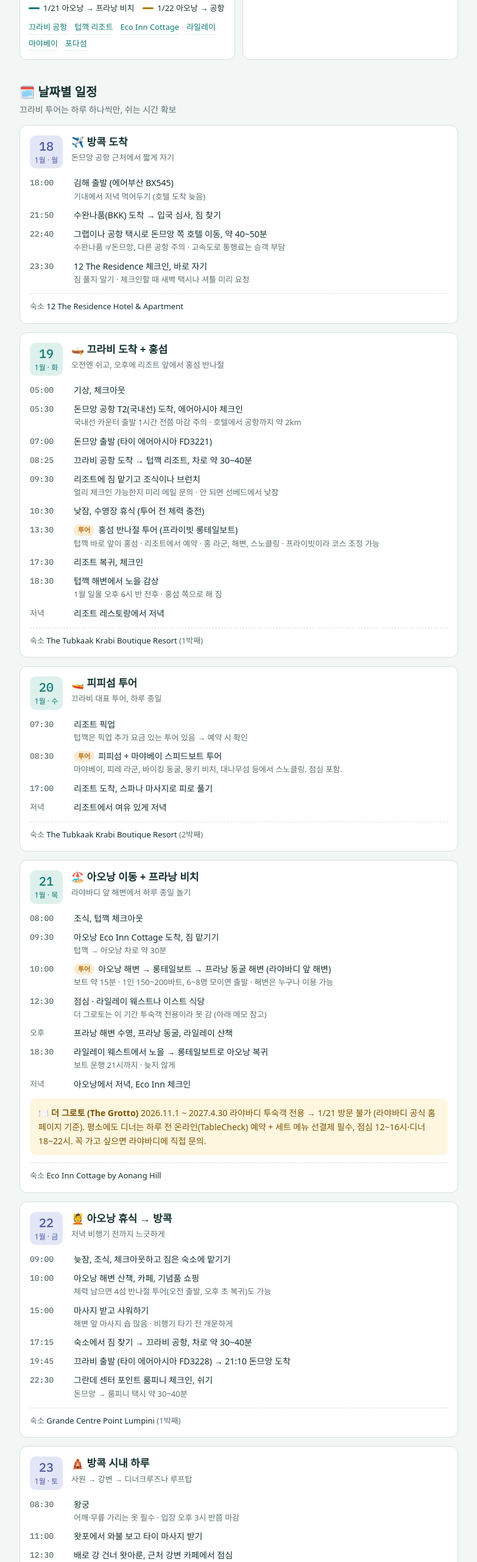
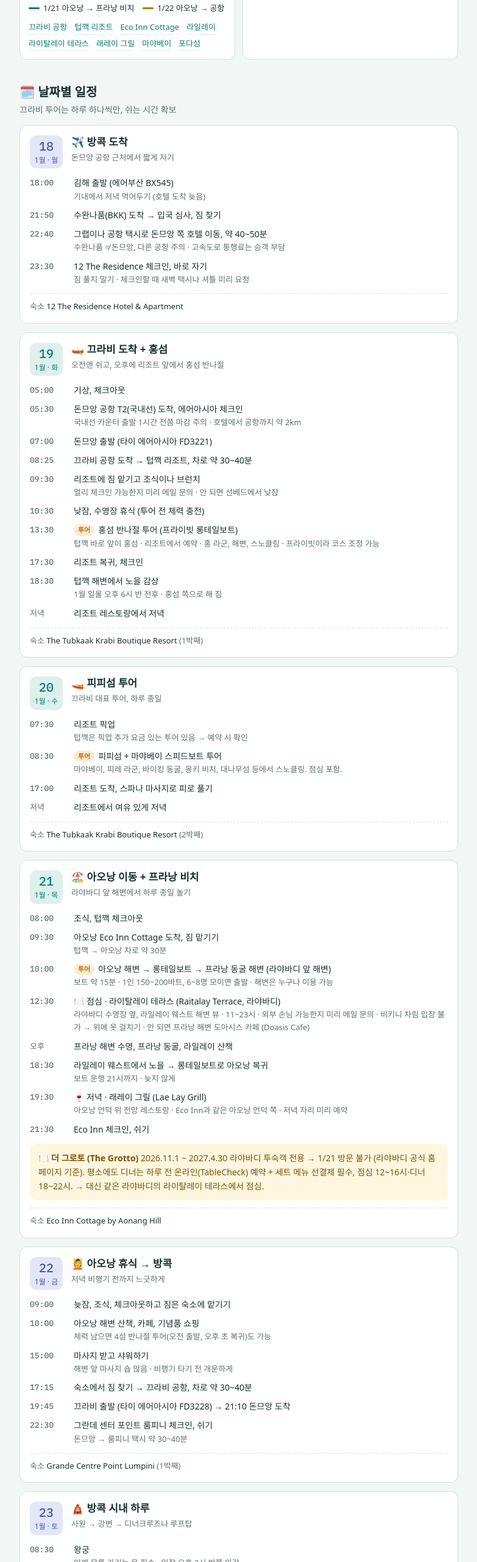
Before and after one commit to kjuyeong32-ops/krabi, a plain HTML site: page index.html in a window 1280 px wide. Shown: the part 2371-4932 px from the top of the page at 61% size, without its empty margins (248-1031 px from the left). Drawn offline with Linux system fonts and the light colour scheme; a web font is replaced by a local one.

Commit message:
Add Raitalay Terrace lunch and Lae Lay Grill dinner on 1/21
Co-Authored-By: Claude Opus 5.5 <noreply@anthropic.com>

```diff
--- a/index.html
+++ b/index.html
@@ -328,6 +328,8 @@ footer{font-size:12px;color:var(--muted)}
         <a href="https://www.google.com/maps/search/?api=1&amp;query=The+Tubkaak+Krabi+Boutique+Resort" target="_blank" rel="noopener">텁깩 리조트</a>
         <a href="https://www.google.com/maps/search/?api=1&amp;query=Eco+Inn+Cottage+by+Aonang+Hill" target="_blank" rel="noopener">Eco Inn Cottage</a>
         <a href="https://www.google.com/maps/search/?api=1&amp;query=Railay+Beach+Krabi" target="_blank" rel="noopener">라일레이</a>
+        <a href="https://www.google.com/maps/search/?api=1&amp;query=Raitalay+Terrace+Rayavadee" target="_blank" rel="noopener">라이탈레이 테라스</a>
+        <a href="https://www.google.com/maps/search/?api=1&amp;query=Lae+Lay+Grill+Ao+Nang" target="_blank" rel="noopener">래레이 그릴</a>
         <a href="https://www.google.com/maps/search/?api=1&amp;query=Maya+Bay+Phi+Phi" target="_blank" rel="noopener">마야베이</a>
         <a href="https://www.google.com/maps/search/?api=1&amp;query=Poda+Island+Krabi" target="_blank" rel="noopener">포다섬</a>
       </div>
@@ -447,12 +449,13 @@ footer{font-size:12px;color:var(--muted)}
         <li><span class="t">08:00</span><span class="x">조식, 텁깩 체크아웃</span></li>
         <li><span class="t">09:30</span><span class="x">아오낭 Eco Inn Cottage 도착, 짐 맡기기<span class="note">텁깩 → 아오낭 차로 약 30분</span></span></li>
         <li class="hl"><span class="t">10:00</span><span class="x">아오낭 해변 → 롱테일보트 → 프라낭 동굴 해변 (라야바디 앞 해변)<span class="note">보트 약 15분 · 1인 150~200바트, 6~8명 모이면 출발 · 해변은 누구나 이용 가능</span></span></li>
-        <li><span class="t">12:30</span><span class="x">점심 · 라일레이 웨스트나 이스트 식당<span class="note">더 그로토는 이 기간 투숙객 전용이라 못 감 (아래 메모 참고)</span></span></li>
+        <li><span class="t">12:30</span><span class="x">🍽️ 점심 · 라이탈레이 테라스 (Raitalay Terrace, 라야바디)<span class="note">라야바디 수영장 옆, 라일레이 웨스트 해변 뷰 · 11~23시 · 외부 손님 가능한지 미리 메일 문의 · 비키니 차림 입장 불가 → 위에 옷 걸치기 · 안 되면 프라낭 해변 도아시스 카페 (Doasis Cafe)</span></span></li>
         <li><span class="t">오후</span><span class="x">프라낭 해변 수영, 프라낭 동굴, 라일레이 산책</span></li>
         <li><span class="t">18:30</span><span class="x">라일레이 웨스트에서 노을 → 롱테일보트로 아오낭 복귀<span class="note">보트 운행 21시까지 · 늦지 않게</span></span></li>
-        <li><span class="t">저녁</span><span class="x">아오낭에서 저녁, Eco Inn 체크인</span></li>
+        <li><span class="t">19:30</span><span class="x">🍷 저녁 · 래레이 그릴 (Lae Lay Grill)<span class="note">아오낭 언덕 위 전망 레스토랑 · Eco Inn과 같은 아오낭 언덕 쪽 · 저녁 자리 미리 예약</span></span></li>
+        <li><span class="t">21:30</span><span class="x">Eco Inn 체크인, 쉬기</span></li>
       </ul>
-      <p class="notice"><strong>🍽️ 더 그로토 (The Grotto)</strong> 2026.11.1 ~ 2027.4.30 라야바디 투숙객 전용 → 1/21 방문 불가 (라야바디 공식 홈페이지 기준). 평소에도 디너는 하루 전 온라인(TableCheck) 예약 + 세트 메뉴 선결제 필수, 점심 12~16시·디너 18~22시. 꼭 가고 싶으면 라야바디에 직접 문의.</p>
+      <p class="notice"><strong>🍽️ 더 그로토 (The Grotto)</strong> 2026.11.1 ~ 2027.4.30 라야바디 투숙객 전용 → 1/21 방문 불가 (라야바디 공식 홈페이지 기준). 평소에도 디너는 하루 전 온라인(TableCheck) 예약 + 세트 메뉴 선결제 필수, 점심 12~16시·디너 18~22시. → 대신 같은 라야바디의 라이탈레이 테라스에서 점심.</p>
       <p class="sleep">숙소 <b>Eco Inn Cottage by Aonang Hill</b></p>
     </article>
 
@@ -557,6 +560,9 @@ footer{font-size:12px;color:var(--muted)}
     <label class="check"><input type="checkbox" id="c-tour-sunset"><span>홍섬 프라이빗 롱테일 리조트에 예약 (13:30 출발)</span></label>
     <div class="check-day">🚤 1/20 (수) 피피섬</div>
     <label class="check"><input type="checkbox" id="c-tour-phiphi"><span>피피섬 투어 예약 (텁깩 픽업 가능한지 확인)</span></label>
+    <div class="check-day">🏖️ 1/21 (목) 프라낭 비치</div>
+    <label class="check"><input type="checkbox" id="c-raitalay"><span>라야바디에 라이탈레이 테라스 점심 외부 손님 가능한지 메일 문의</span></label>
+    <label class="check"><input type="checkbox" id="c-laelay"><span>래레이 그릴 저녁 예약 (19:30)</span></label>
     <div class="check-day">🏙️ 1/22 (금) 방콕</div>
     <label class="check"><input type="checkbox" id="c-hotel-bkk"><span>그란데 센터 포인트 룸피니 예약 확인 (1/22~24, 2박)</span></label>
   </div>
```
